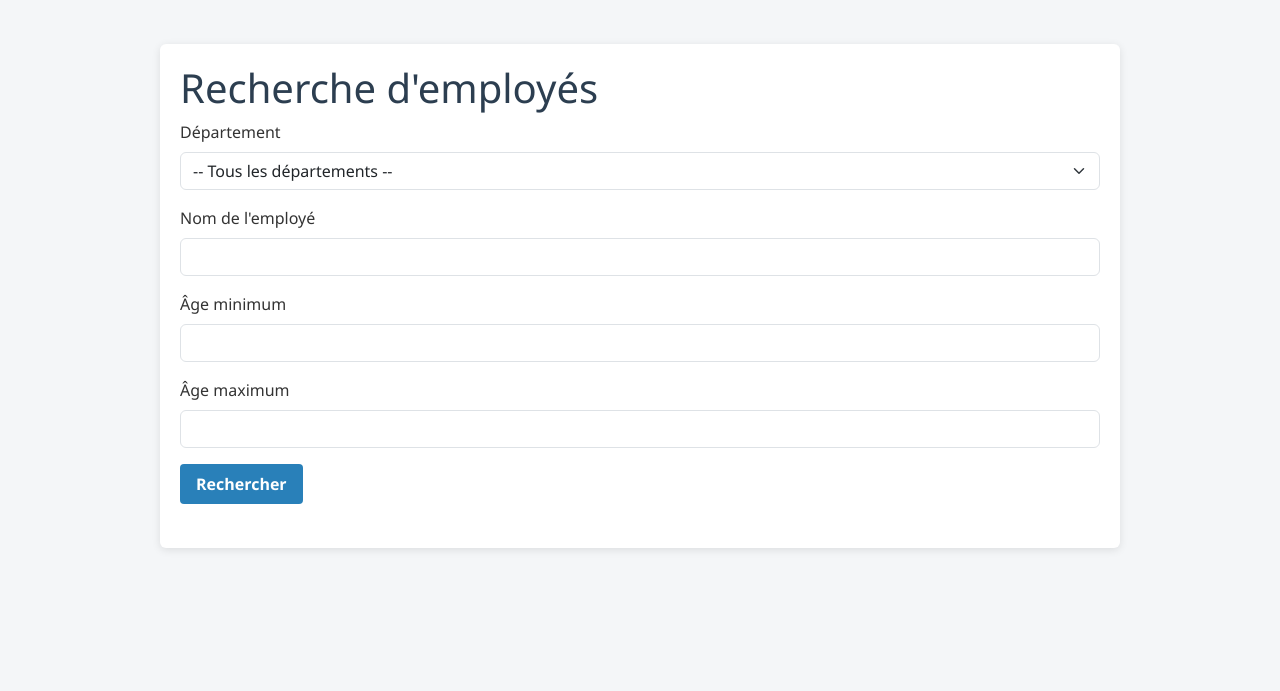
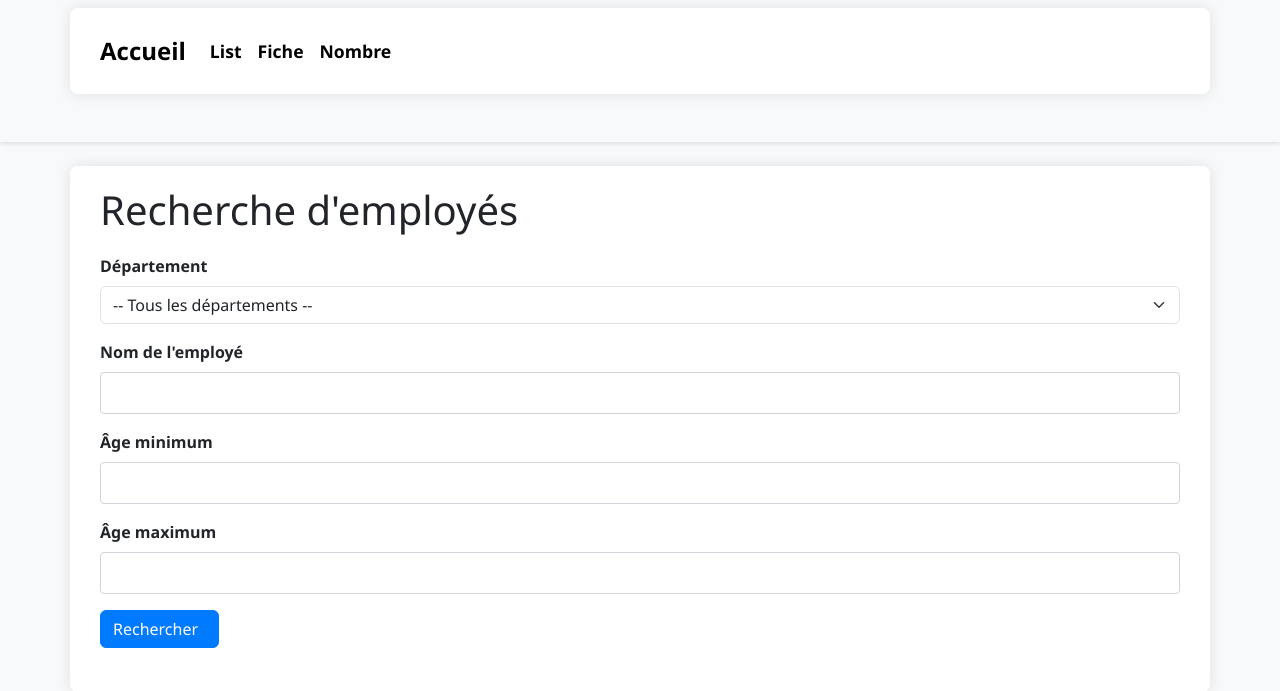
Before and after one commit to Tsilavina-coder/TP22-, a PHP site: page /search_form.php in a window 1280 px wide. Shown: the top 691 px of the page. Run offline with PHP 8.4, Linux system fonts and the light colour scheme; data that the repository does not hold is empty.

Commit message:
Add files via upload

```diff
--- a/List_employees.php
+++ b/List_employees.php
@@ -23,6 +23,7 @@ $employees = search_employees($dept_no, null, null, null, $offset, $limit);
     <script src="../TP22-/bootstrap-5.3.5-dist/js/bootstrap.bundle.min.js"></script>
 </head>
 <body>
+    <?php include 'inc/navbar.php'; ?>
     <h1>Liste des employés du département <?= htmlspecialchars($dept_no) ?></h1>
     <table border="1" cellpadding="8" cellspacing="0">
         <thead>
@@ -40,7 +41,7 @@ $employees = search_employees($dept_no, null, null, null, $offset, $limit);
                         <td><a href="Employee_detail.php?emp_no=<?= htmlspecialchars($row['emp_no']) ?>"><?= htmlspecialchars($row['emp_no']) ?></a></td>
                         <td><?= htmlspecialchars($row['first_name']) ?></td>
                         <td><?= htmlspecialchars($row['last_name']) ?></td>
-                        <td><?= htmlspecialchars($row['hire_date']) ?></td>
+                        <td><?= (new DateTime($row['hire_date']))->format('d/m/y') ?></td>
                     </tr>
                 <?php endforeach; ?>
             <?php else : ?>
--- a/css/style.css
+++ b/css/style.css
@@ -1,43 +1,117 @@
-/* Style global pour le projet employé */
+/* Style général pour le projet employé */
 
 body {
     font-family: 'Segoe UI', Tahoma, Geneva, Verdana, sans-serif;
-    background-color: #f4f6f8;
-    color: #333;
+    background-color: #f8f9fa;
+    color: #212529;
     margin: 0;
-    padding: 20px;
+    padding: 0;
 }
 
 h1, h2 {
-    color: #2c3e50;
+    color: #212529;
+    margin-bottom: 20px;
+}
+
+caption {
+    caption-side: bottom;
+    font-weight: bold;
+    color: #007bff;
+    margin-top: 10px;
+}
+
+caption {
+    caption-side: bottom;
+    font-weight: bold;
+    color: #495057;
+    margin-top: 10px;
+}
+
+th {
+    background-color: #007bff;
+    color: white;
+    font-weight: 600;
+}
+
+th {
+    background-color: #343a40;
+    color: white;
+    font-weight: 600;
+}
+
+a {
+    color: #007bff;
+    text-decoration: none;
+}
+
+a {
+    color: #212529;
+    text-decoration: none;
+}
+
+.btn-primary {
+    background-color: #007bff;
+    border-color: #007bff;
+}
+
+.btn-primary {
+    background-color: #343a40;
+    border-color: #343a40;
+}
+
+.btn-primary:hover {
+    background-color: #0056b3;
+    border-color: #004085;
+}
+
+.btn-primary:hover {
+    background-color: #495057;
+    border-color: #495057;
+}
+
+input[type="text"]:focus, input[type="number"]:focus, select:focus {
+    border-color: #80bdff;
+    outline: 0;
+    box-shadow: 0 0 5px rgba(0,123,255,.5);
+}
+
+input[type="text"]:focus, input[type="number"]:focus, select:focus {
+    border-color: #495057;
+    outline: 0;
+    box-shadow: 0 0 5px rgba(73,80,87,.5);
 }
 
 table {
     width: 100%;
     border-collapse: collapse;
     margin-bottom: 20px;
-    background-color: #fff;
-    box-shadow: 0 2px 5px rgba(0,0,0,0.1);
+    background-color: rgba(255, 255, 255, 0);
+    box-shadow: 0 0 10px rgba(0,0,0,0.1);
 }
-
+caption {
+    caption-side: bottom;
+    font-weight: bold;
+    color: #007bff;
+    margin-top: 10px;
+}
 th, td {
+    border: 1px solid #dee2e6;
     padding: 12px 15px;
-    border: 1px solid #ddd;
     text-align: left;
 }
 
 th {
-    background-color: #2980b9;
-    color: #fff;
+    background-color: #007bff;
+    color: white;
     font-weight: 600;
 }
 
 tr:nth-child(even) {
-    background-color: #f9f9f9;
+    background-color: #f2f2f2;
 }
 
 a {
-    color: #2980b9;
+    color: #007bff;
     text-decoration: none;
 }
 
@@ -45,40 +119,106 @@ a:hover {
     text-decoration: underline;
 }
 
-.btn {
-    display: inline-block;
-    padding: 8px 16px;
-    font-weight: 600;
-    border-radius: 4px;
-    cursor: pointer;
-    text-align: center;
-    border: none;
-    transition: background-color 0.3s ease;
-}
-
 .btn-primary {
-    background-color: #2980b9;
-    color: #fff;
+    background-color: #007bff;
+    border-color: #007bff;
 }
 
 .btn-primary:hover {
-    background-color: #1c5980;
+    background-color: #0056b3;
+    border-color: #004085;
 }
 
-.btn-secondary {
-    background-color: #7f8c8d;
-    color: #fff;
+.navbar {
+    box-shadow: 0 2px 4px rgba(0,0,0,0.1);
 }
 
-.btn-secondary:hover {
-    background-color: #5a6a6b;
+.navbar-brand {
+    font-weight: bold;
+    font-size: 1.5rem;
+    color: black !important;
+}
+
+.nav-link {
+    font-size: 1.1rem;
+    color: black !important;
+    font-weight: bold;
+}
+
+.nav-link:hover, .nav-link:focus {
+    font-weight: bold;
+    color:black !important;
+    text-decoration: underline;
+}
+
+.form-label {
+    font-weight: 600;
+}
+
+input[type="text"], input[type="number"], select {
+    border-radius: 4px;
+    border: 1px solid #ced4da;
+    padding: 8px 12px;
+    width: 100%;
+    box-sizing: border-box;
+}
+
+input[type="text"]:focus, input[type="number"]:focus, select:focus {
+    border-color: #80bdff;
+    outline: 0;
+    box-shadow: 0 0 5px rgba(0,123,255,.5);
 }
 
 .container {
-    max-width: 960px;
-    margin: 0 auto;
-    background-color: #fff;
-    padding: 20px;
-    box-shadow: 0 2px 8px rgba(0,0,0,0.1);
-    border-radius: 6px;
+    background-color: rgba(255, 255, 255, 0.95);
+    padding: 20px 30px;
+    border-radius: 8px;
+    box-shadow: 0 0 15px rgba(0,0,0,0.1);
+    margin-bottom: 40px;
 }
+
+/* Icônes dans les boutons */
+.btn .fas {
+    margin-right: 8px;
+}
+
+/* Style pour le footer si besoin */
+footer {
+    text-align: center;
+    padding: 15px 0;
+    background-color: #f8f9fa;
+    color: #6c757d;
+    font-size: 0.9rem;
+}
+
+/* Responsive */
+@media (max-width: 768px) {
+    table, thead, tbody, th, td, tr {
+        display: block;
+    }
+    th {
+        position: absolute;
+        top: -9999px;
+        left: -9999px;
+    }
+    tr {
+        margin-bottom: 1rem;
+    }
+    td {
+        border: none;
+        position: relative;
+        padding-left: 50%;
+        white-space: normal;
+        text-align: left;
+    }
+    td:before {
+        position: absolute;
+        top: 12px;
+        left: 12px;
+        width: 45%;
+        padding-right: 10px;
+        white-space: nowrap;
+        font-weight: 600;
+        content: attr(data-label);
+    }
+}
--- /dev/null
+++ b/inc/navbar.php
@@ -0,0 +1,22 @@
+<nav class="navbar navbar-expand-lg navbar-light bg-light mb-4">
+  <div class="container">
+    <a class="navbar-brand" href="index.php">Accueil</a>
+    <button class="navbar-toggler" type="button" data-bs-toggle="collapse" data-bs-target="#navbarNav"
+      aria-controls="navbarNav" aria-expanded="false" aria-label="Toggle navigation">
+      <span class="navbar-toggler-icon"></span>
+    </button>
+    <div class="collapse navbar-collapse" id="navbarNav">
+      <ul class="navbar-nav">
+        <li class="nav-item">
+          <a class="nav-link" href="List_employees.php?dept_no=">List</a>
+        </li>
+        <li class="nav-item">
+          <a class="nav-link" href="Employee_detail.php">Fiche</a>
+        </li>
+        <li class="nav-item">
+          <a class="nav-link" href="Employees_numbers.php">Nombre</a>
+        </li>
+      </ul>
+    </div>
+  </div>
+</nav>
--- a/search_form.php
+++ b/search_form.php
@@ -41,8 +41,10 @@ if ($_SERVER['REQUEST_METHOD'] === 'POST') {
     <title>Recherche d'employés</title>
     <link rel="stylesheet" href="../TP22-/bootstrap-5.3.5-dist/css/bootstrap.min.css">
     <link rel="stylesheet" href="css/style.css">
+    <script src="../TP22-/bootstrap-5.3.5-dist/js/bootstrap.bundle.min.js"></script>
 </head>
 <body>
+    <?php include 'inc/navbar.php'; ?>
     <div class="container mt-4">
         <h1>Recherche d'employés</h1>
         <form method="post" action="search_form.php" class="mb-4">
@@ -69,7 +71,7 @@ if ($_SERVER['REQUEST_METHOD'] === 'POST') {
                 <label for="age_max" class="form-label">Âge maximum</label>
                 <input type="number" name="age_max" id="age_max" class="form-control" min="0" value="<?= htmlspecialchars($age_max ?? '') ?>">
             </div>
-            <button type="submit" class="btn btn-primary">Rechercher</button>
+            <button type="submit" class="btn btn-primary">Rechercher <i class="fas fa-search"></i></button>
         </form>
 
         <?php if ($_SERVER['REQUEST_METHOD'] === 'POST'): ?>
@@ -92,9 +94,9 @@ if ($_SERVER['REQUEST_METHOD'] === 'POST') {
                                 <td><a href="Employee_detail.php?emp_no=<?= htmlspecialchars($employee['emp_no']) ?>"><?= htmlspecialchars($employee['emp_no']) ?></a></td>
                                 <td><?= htmlspecialchars($employee['first_name']) ?></td>
                                 <td><?= htmlspecialchars($employee['last_name']) ?></td>
-                                <td><?= htmlspecialchars($employee['birth_date']) ?></td>
+                                <td><?= (new DateTime($employee['birth_date']))->format('d/m/y') ?></td>
                                 <td><?= htmlspecialchars($employee['gender']) ?></td>
-                                <td><?= htmlspecialchars($employee['hire_date']) ?></td>
+                                <td><?= (new DateTime($employee['hire_date']))->format('d/m/y') ?></td>
                             </tr>
                         <?php endforeach; ?>
                     </tbody>
```
Also changed, not shown: Employee_detail.php (+50 -7 lines), Employees_numbers.php (added, +72 -0 lines), index.php (+14 -3 lines), sql_create_view_departments.sql (added, +11 -0 lines), README.md.
